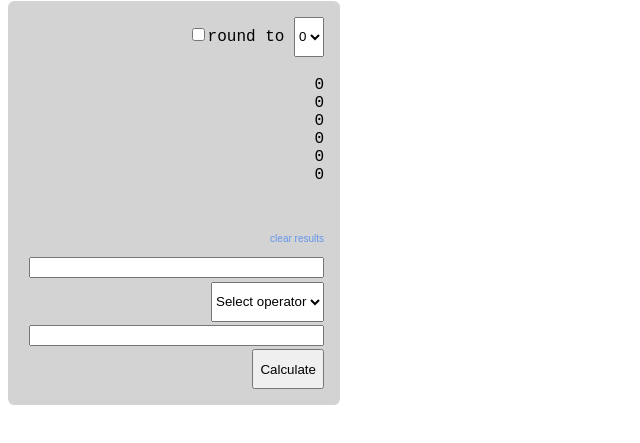
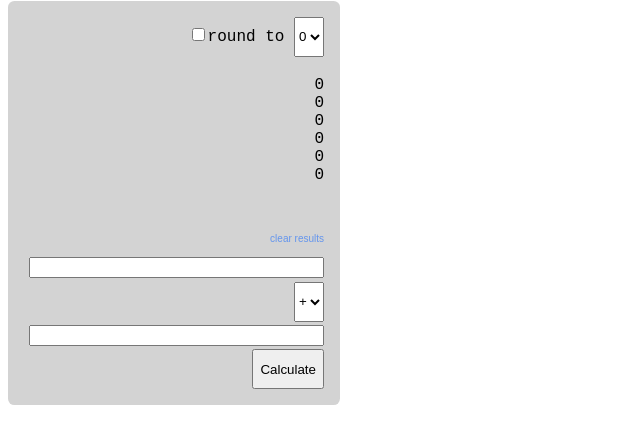
Before and after one commit to mn46/worlds-worst-calculator, a plain HTML site: page index.html in a window 1280 px wide. Shown: the part 79-522 px from the top of the page, without its empty margins (0-640 px from the left). Drawn offline with Linux system fonts and the light colour scheme.

Commit message:
Arithmetic operations and rounding work

```diff
--- a/index.html
+++ b/index.html
@@ -36,8 +36,6 @@
 
       <input type="text" name="firstnumber" id="firstnumber" />
       <select name="operator" id="operator">
-        <!-- I know, not great, but it works! -->
-        <option value="default">Select operator</option>
         <option value="add">+</option>
         <option value="sub">-</option>
         <option value="mul">*</option>
```
Also changed, not shown: script.js (+0 -13 lines).
